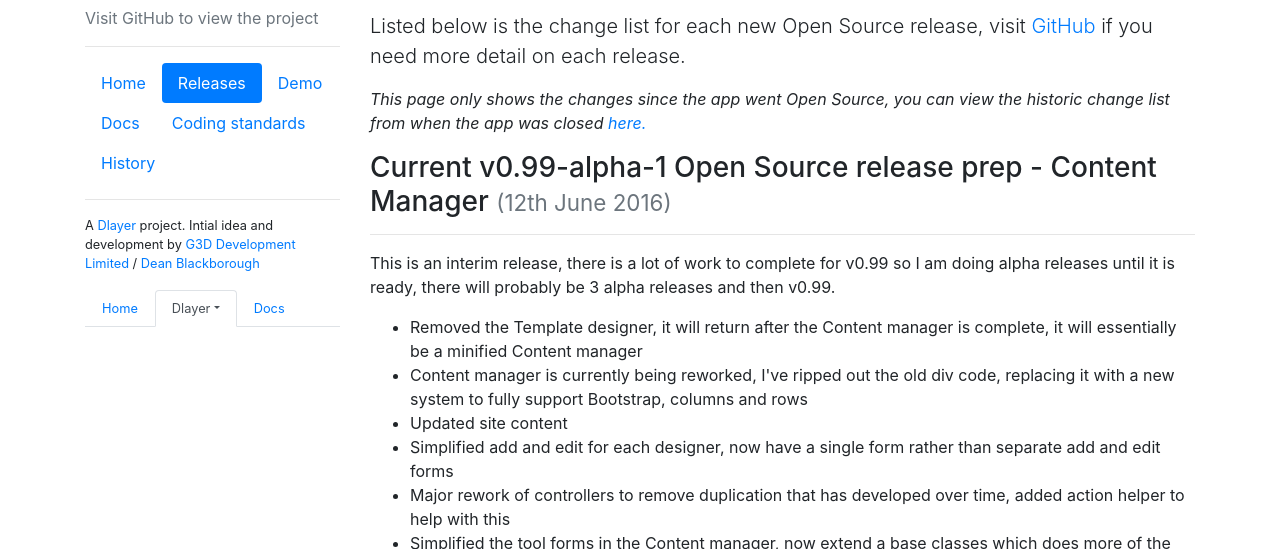
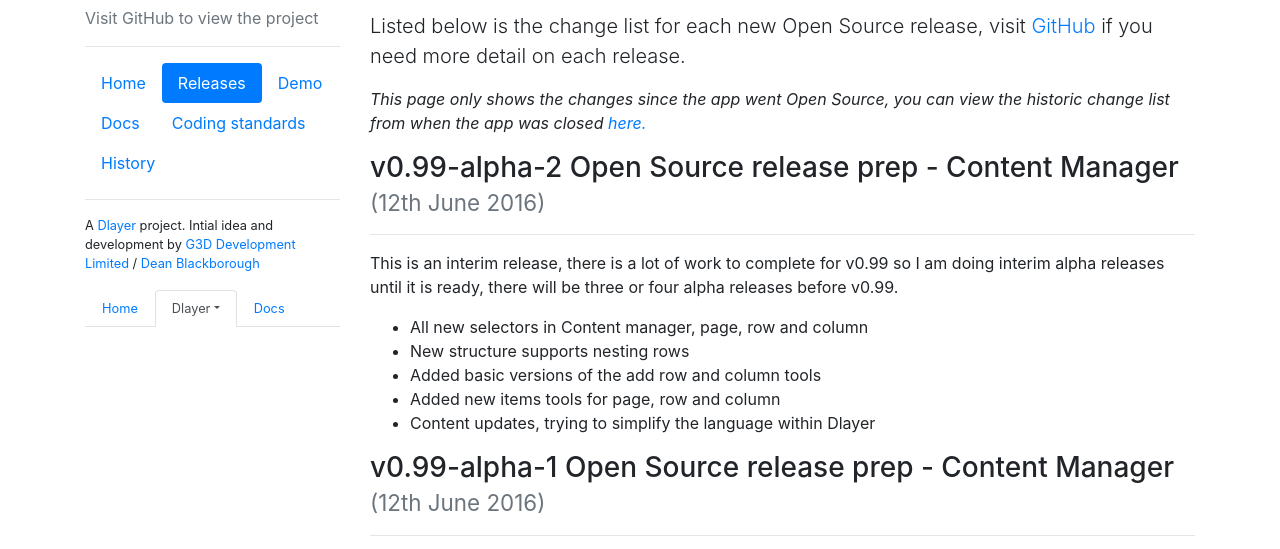
Before and after one commit to deanblackborough/site, a website: page releases.html in a window 1280 px wide. Shown: the part 169-718 px from the top of the page. Drawn offline with nearby package versions, Linux system fonts and the light colour scheme.

Commit message:
Release
- Updated release page

```diff
--- a/releases.html
+++ b/releases.html
@@ -101,11 +101,22 @@
 						when the app was closed
 						<a href="/private-releases.html">here.</a></em></p>
 
-					<h3><span class="label label-success">Current v0.99-alpha-1</span>
+					<h3><span class="label label-success">v0.99-alpha-2</span>
 						Open Source release prep - Content Manager <small class="text-muted">(12th June 2016)</small></h3>
 
-					<p>This is an interim release, there is a lot of work to complete for v0.99 so I am doing alpha
-						releases until it is ready, there will probably be 3 alpha releases and then v0.99.</p>
+					<p>This is an interim release, there is a lot of work to complete for v0.99 so I am doing interim
+						alpha releases until it is ready, there will be three or four alpha releases before v0.99.</p>
+
+					<ul>
+						<li>All new selectors in Content manager, page, row and column</li>
+						<li>New structure supports nesting rows</li>
+						<li>Added basic versions of the add row and column tools</li>
+						<li>Added new items tools for page, row and column</li>
+						<li>Content updates, trying to simplify the language within Dlayer</li>
+					</ul>
+
+					<h3><span class="label label-default">v0.99-alpha-1</span>
+						Open Source release prep - Content Manager <small class="text-muted">(12th June 2016)</small></h3>
 
 					<ul>
 						<li>Removed the Template designer, it will return after the Content manager is complete, it will essentially be a minified Content manager</li>
```
